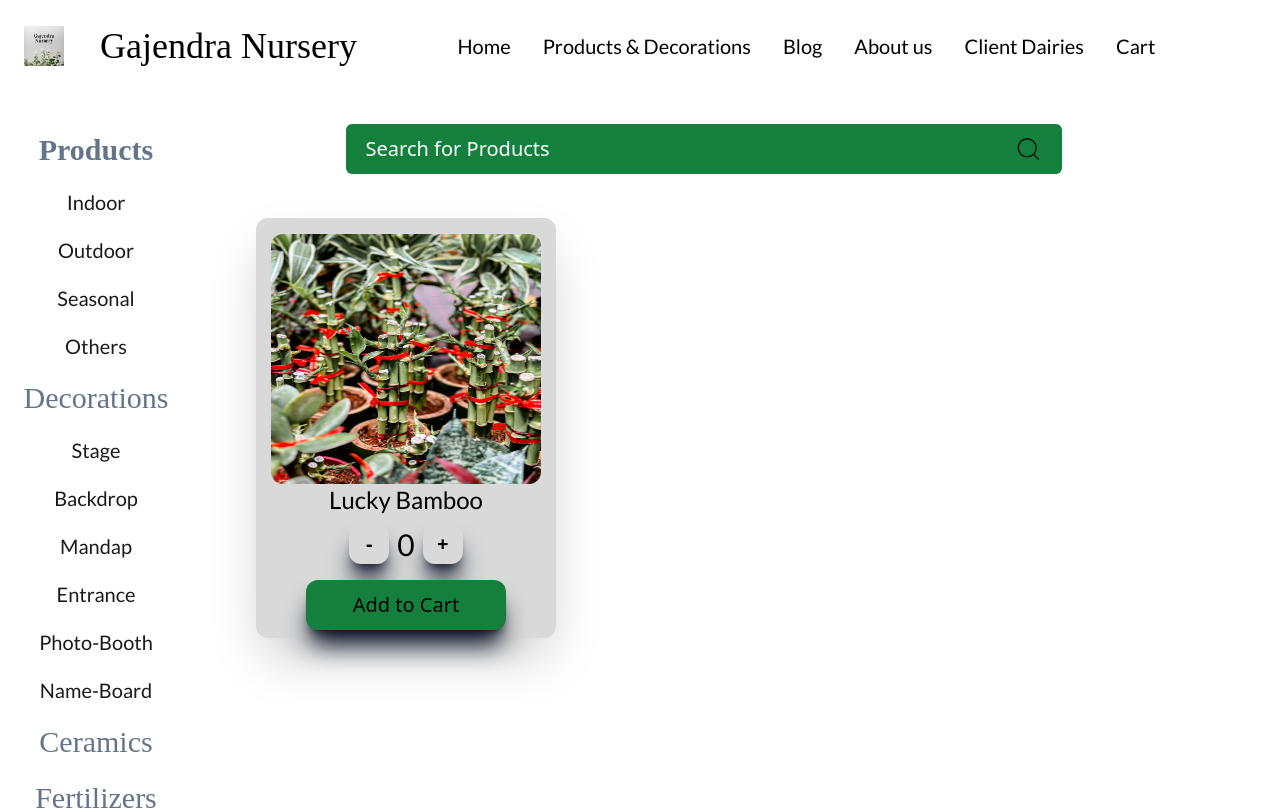
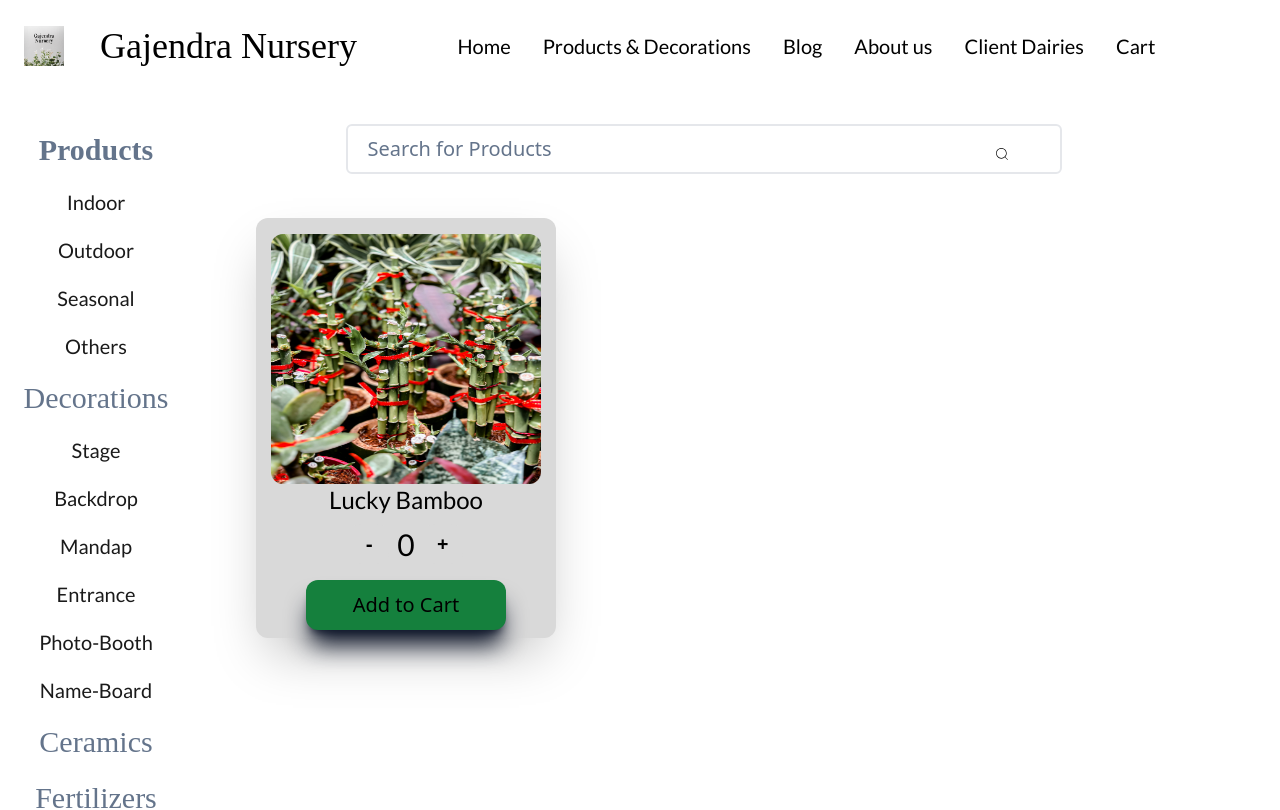
Before and after one commit to Manjil00/Gajendra_Nursery_Frontend, a React (Create React App) app: page /product in a window 1280 px wide. Shown: the top 810 px of the page. Built offline with nearby package versions, Linux system fonts and the light colour scheme; a web font is replaced by a local one.

Commit message:
sizes and btn

```diff
--- /dev/null
+++ b/src/components/Searchbar.jsx
@@ -0,0 +1,14 @@
+import React from 'react'
+import { CiSearch } from "react-icons/ci";
+
+const Searchbar = () => {
+return (
+<div className="searchbar h-[30px] md:h-[50px] w-[70%] border-2 borderslate-200 rounded-md mx-auto my-8
+        hover:cursor-text  flex items-center justify-between p-5">
+        <input className='bg-transparent text-sm md:text-xl w-[100%] placeholder:text-slate-500' placeholder='Search for Products'></input>
+        <button className='h-[20px] w-[20px] md:h-full md:w-[50px] cursor-pointer '><CiSearch/></button>
+        </div>
+)
+}
+
+export default Searchbar;
--- a/src/index.css
+++ b/src/index.css
@@ -20,9 +20,9 @@
 .button-small {
     @apply w-[30px] h-[30px] md:h-[40px] md:w-[40px] m-2
     bg-bgcolor text-sm md:text-xl text-black rounded-xl cursor-pointer
-    text-center
+    text-center  font-bold
     /* hover:h-[40px]
-    hover:md:h-[50px] hover:w-[40px] hover:md:w-[50px] duration-100 */
-    shadow-xl shadow-slate-900 font-bold
+    hover:md:h-[50px] hover:w-[40px] hover:md:w-[50px] duration-100
+    shadow-xl shadow-slate-900*/
     ;
 }
--- a/src/pages/Product.jsx
+++ b/src/pages/Product.jsx
@@ -6,9 +6,9 @@ import Nav from "../components/Nav";
 import '../index.css';
 
   // ICONS
-  import { CiSearch } from "react-icons/ci";
 import Sidebar from '../components/Sidebar';
 import ProductCard from '../components/ProductCard';
+import Searchbar from '../components/Searchbar';
 
 
   const Product = () => {
@@ -19,31 +19,23 @@ return (
     <Nav/>
 
     <div className="body flex w-full h-[100%]  relative ">
-
       <Sidebar/>
 
-
       <div className="section2 w-[80%] h-full gap-10">
-
-        <div className="searchbar h-[30px] md:h-[50px] w-[70%] bg-green-700  rounded-md mx-auto my-8
-        hover:cursor-text  flex items-center justify-between px-5">
-
-          <input className='bg-transparent text-sm md:text-xl w-[100%] placeholder:text-white' placeholder='Search for Products'></input>
-          <CiSearch className='h-[20px] w-[20px] md:h-[30px] md:w-[30px]'/>
-        </div>
+      <Searchbar/>
       <div className="CardPlace">
         <ProductCard/>
       </div>
 
       </div>
 
-
     </div>
 
   <Footer/>
+
     {/* maincontrainer div below */}
   </div>
     )
   }
 
-  export default Product
+  export default Product;
```
